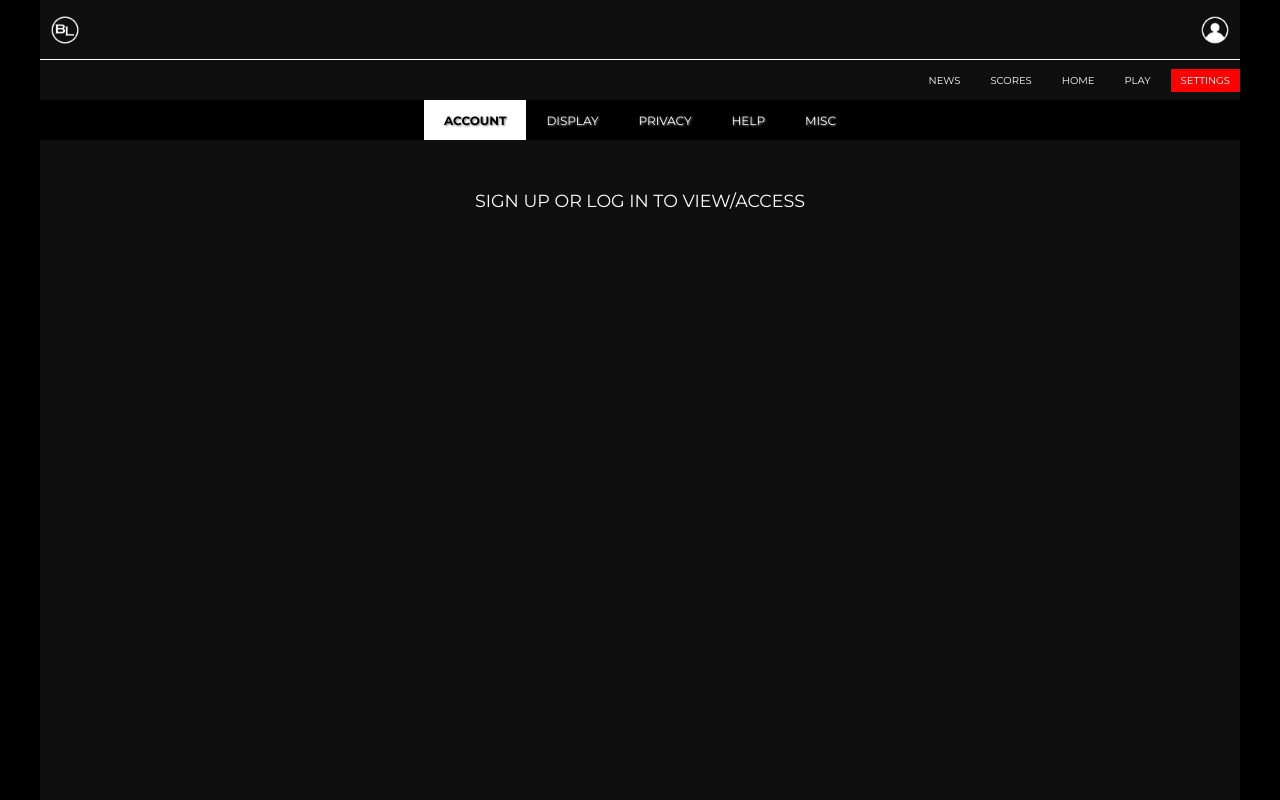
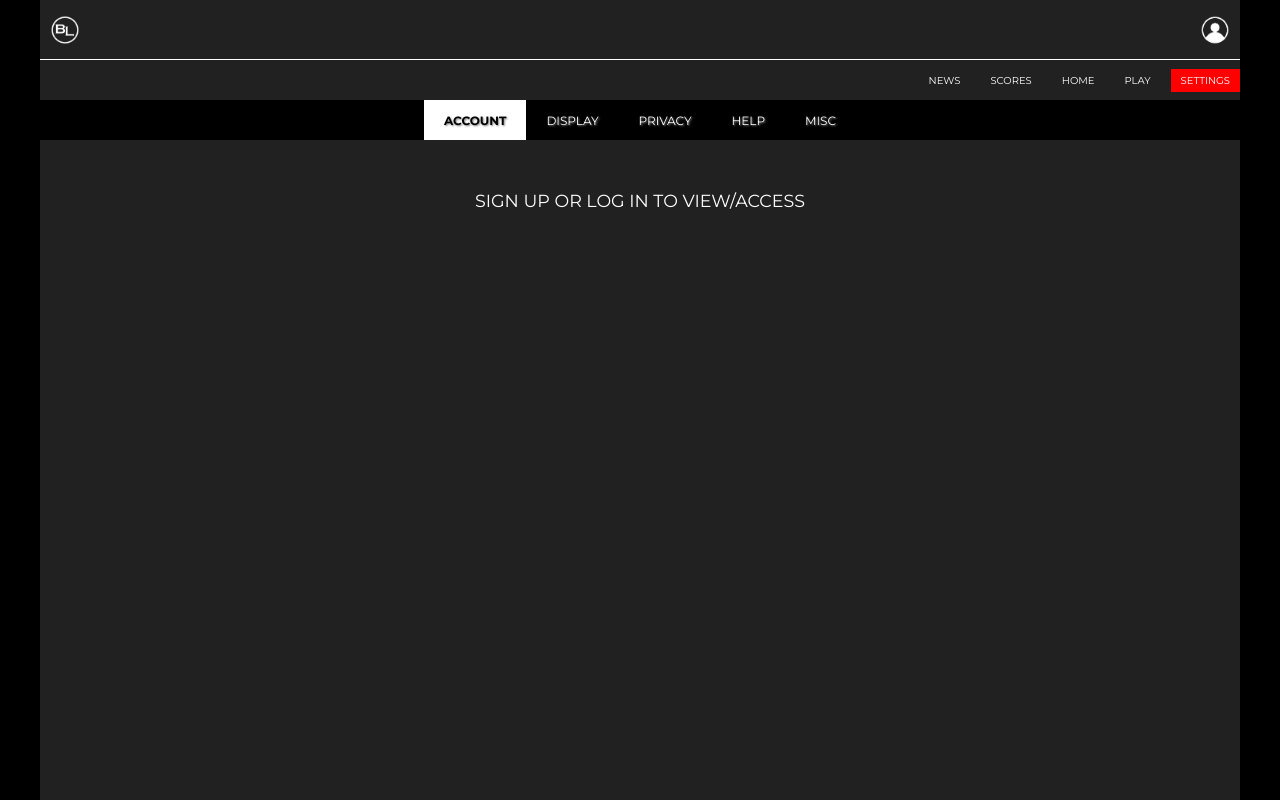
Before and after one commit to deesepulveda/beastleague_app, a React app: page /settings in a window 1280 px wide. Shown: the top 800 px of the page. Built offline with nearby package versions, Linux system fonts and the light colour scheme.

Commit message:
upated background screen color

```diff
--- a/src/components/header/Header.css
+++ b/src/components/header/Header.css
@@ -5,7 +5,7 @@
   flex-direction: column;
   justify-content: center;
   align-tracks: center;
-  background-color: #0f0f0f;
+  background-color: #222121;
 }
 
 @media only screen and (min-width: 1200px) {
--- a/src/components/screens/Screen.css
+++ b/src/components/screens/Screen.css
@@ -2,7 +2,7 @@
   width: 100%;
   height: calc(100% - 10rem);
   overflow-x: hidden;
-  background-color: #0f0f0f;
+  background-color: #222121;
   -ms-overflow-style: none; /* Internet Explorer 10+ */
   scrollbar-width: none; /* Firefox */
   /* border: 1px solid red; */
```
